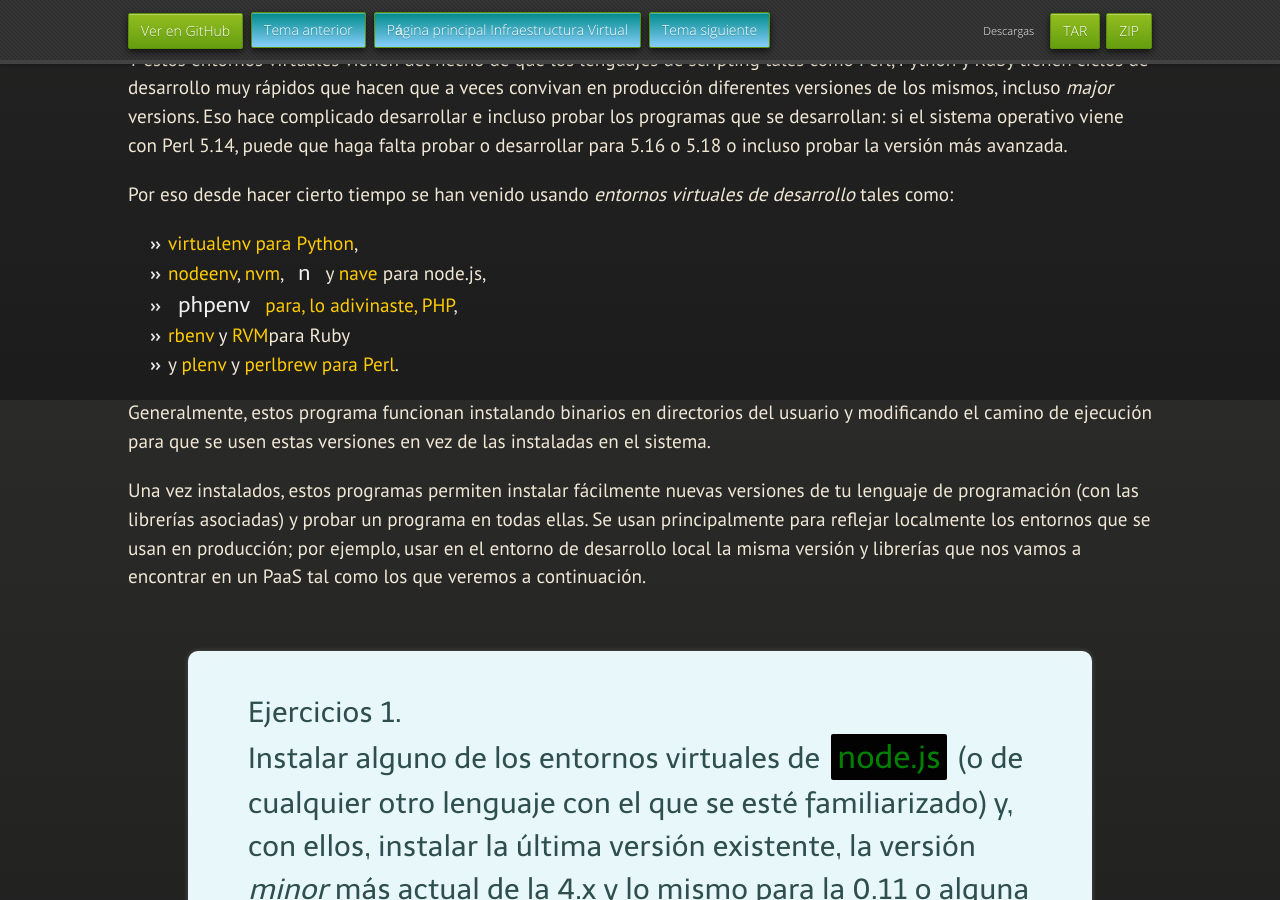
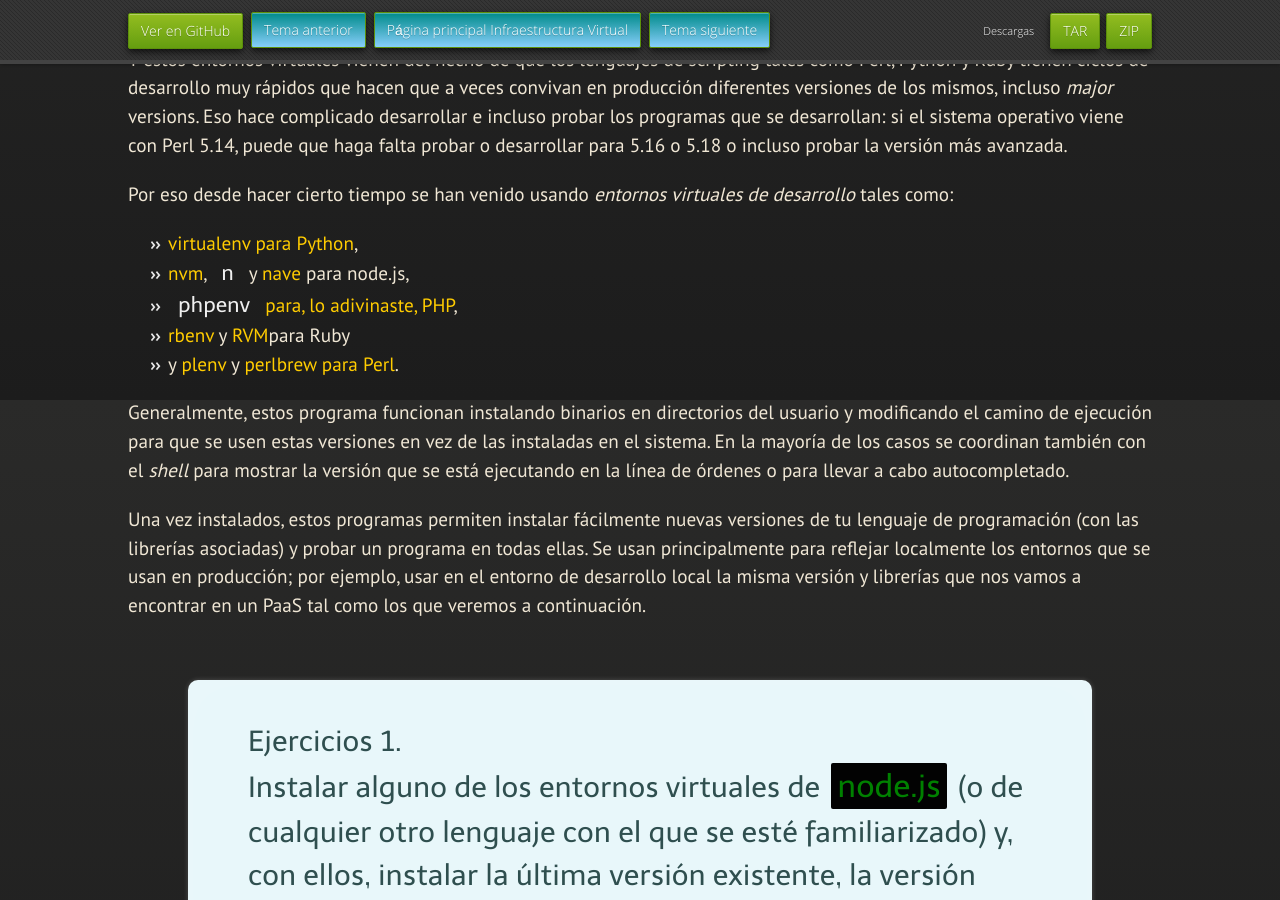
Before and after one commit to JJ/IV, a Jekyll site: the page built from documentos/temas/Desarrollo_basado_en_pruebas.md, in a window 1280 px wide and 900 px high, scrolled down 2300 px. Built offline with Jekyll 4.4.1, drawn with Linux system fonts in a browser that asks for light colours; nearby versions of some CDN libraries; some web fonts are replaced.

Commit message:
Sync documentos/temas/Desarrollo_basado_en_pruebas.md de master a gh-pages

```diff
--- a/documentos/temas/Desarrollo_basado_en_pruebas.md
+++ b/documentos/temas/Desarrollo_basado_en_pruebas.md
@@ -121,13 +121,17 @@ Por eso desde hacer cierto tiempo se han venido usando *entornos
 virtuales de desarrollo* tales como:
 
 *  [virtualenv para Python](https://virtualenv.pypa.io/en/latest/),
-*  [nodeenv](https://pypi.python.org/pypi/nodeenv/), [nvm](https://github.com/creationix/nvm), [`n`](https://github.com/tj/n) y [nave](https://github.com/isaacs/nave) para node.js,
+*  [nvm](https://github.com/creationix/nvm), [`n`](https://github.com/tj/n) y [nave](https://github.com/isaacs/nave) para node.js,
 *  [`phpenv` para, lo adivinaste, PHP](https://github.com/phpenv/phpenv),
 *  [rbenv](https://github.com/sstephenson/rbenv) y [RVM](http://rvm.io)para Ruby
 *  y [plenv](https://github.com/tokuhirom/plenv) y [perlbrew para Perl](http://perlbrew.pl).
 
 Generalmente, estos programa funcionan instalando binarios en
-directorios del usuario y modificando el camino de ejecución para que se usen estas versiones en vez de las instaladas en el sistema.
+directorios del usuario y modificando el camino de ejecución para que
+se usen estas versiones en vez de las instaladas en el sistema. En la
+mayoría de los casos se coordinan también con el *shell* para mostrar
+la versión que se está ejecutando en la línea de órdenes o para llevar
+a cabo autocompletado.
 
 Una vez instalados, estos programas permiten instalar fácilmente
 nuevas versiones de tu lenguaje de programación (con las librerías
```
